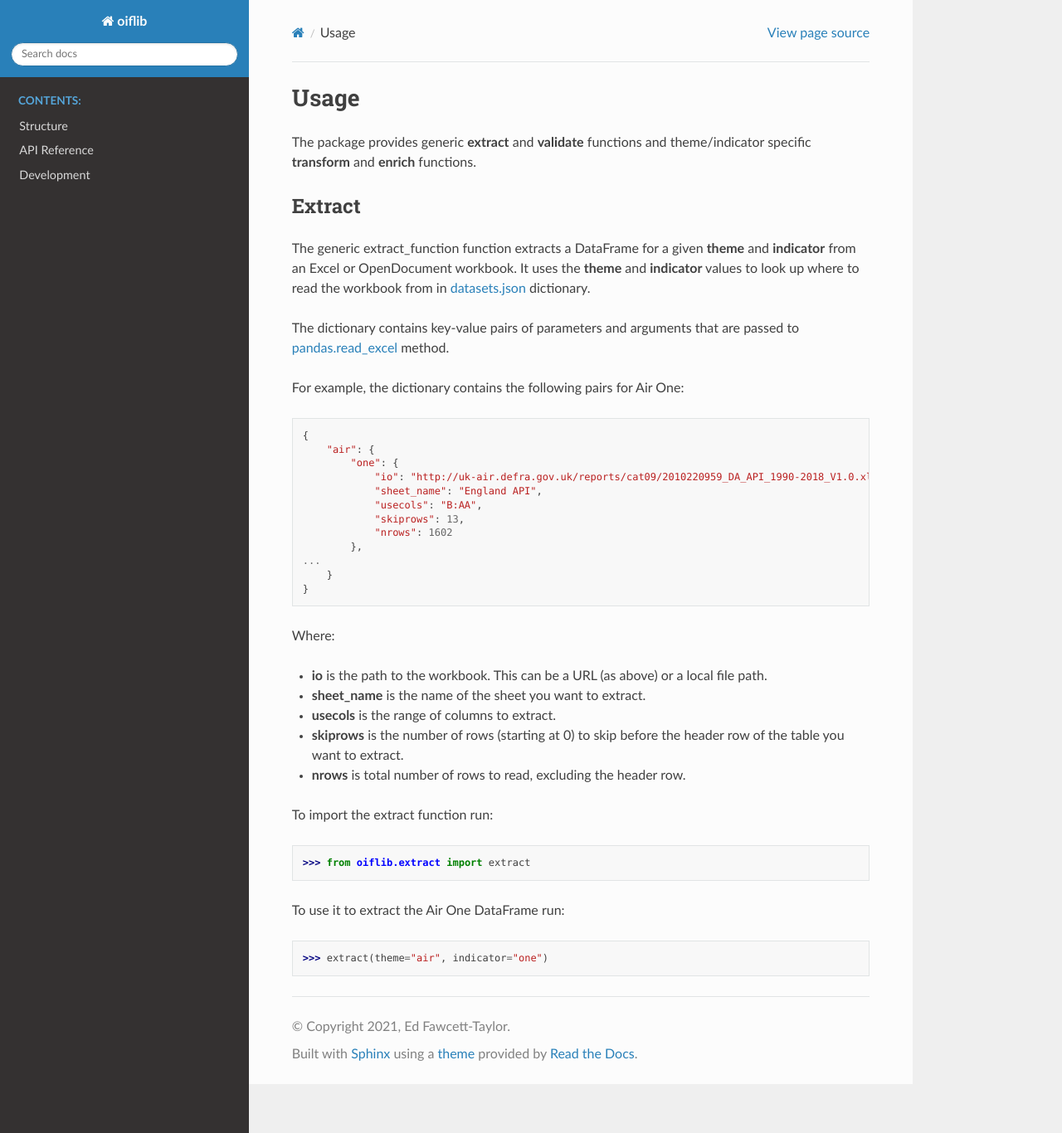
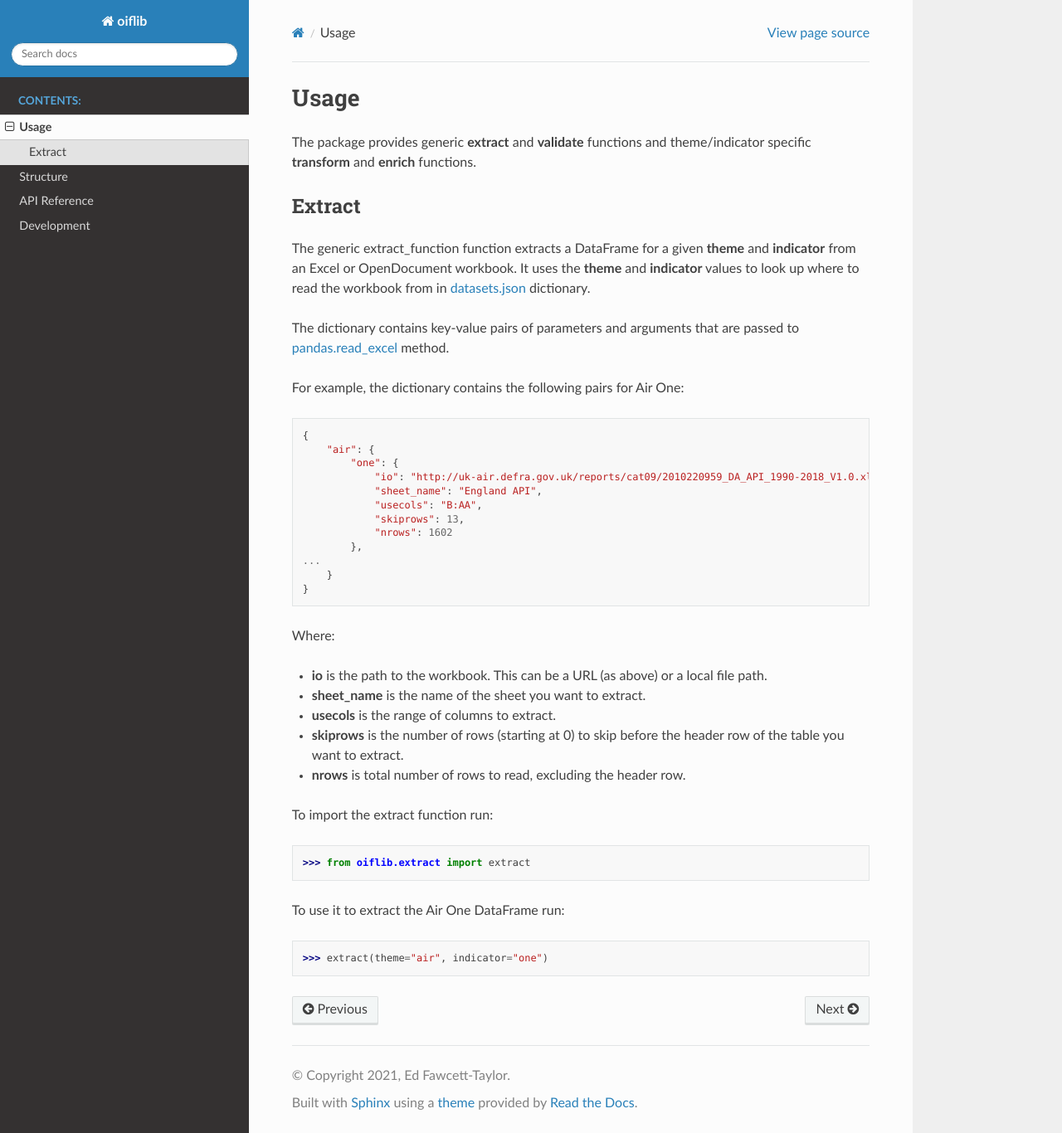
Before and after one commit to Defra-Data-Science-Centre-of-Excellence/oiflib, a Sphinx documentation site: the page built from docs/source/usage.rst, in a window 1280 px wide and 1366 px high. Shown: the whole window at 83% size. Built offline with Sphinx 7.4.7 and the Read the Docs theme 2.0.0, drawn with Linux system fonts in a browser that asks for light colours; pages that are not in the unit, such as notebooks, are missing from menus.

Commit message:
replace nb with rst approach

```diff
--- a/docs/source/index.rst
+++ b/docs/source/index.rst
@@ -5,7 +5,7 @@ Outcome Indicator Framework (OIF) Python Library
    :hidden:
    :caption: Contents:
 
-   air.ipynb
+   usage
    structure
    api
    development
```
